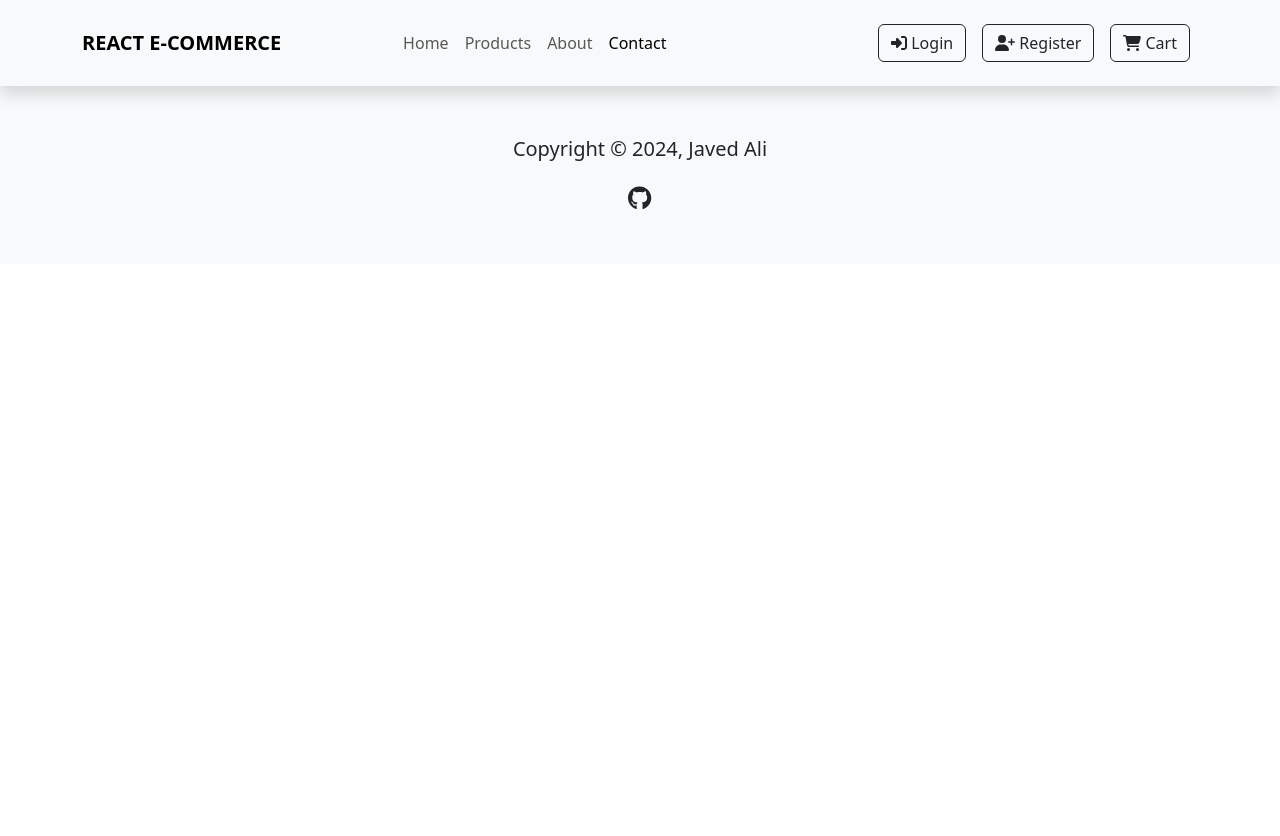
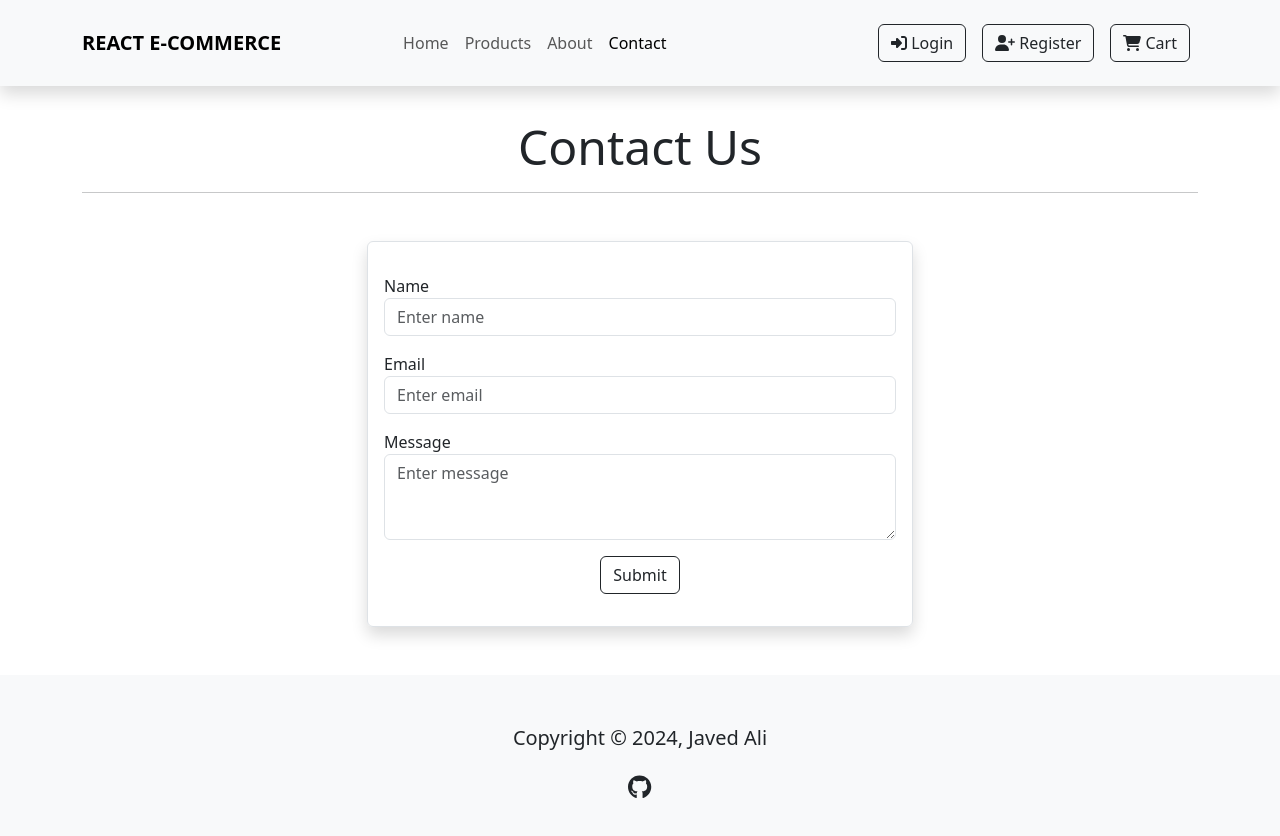
Before and after one commit to javedalihosamani/REACT-E-COMMERCE, a React (Create React App) app: page /contact in a window 1280 px wide. Shown: the top 836 px of the page. Before the commit the page ends 800 px from the top, so only its background shows below. Built offline with nearby package versions, Linux system fonts and the light colour scheme.

Commit message:
Redux Package installed and reducer action completed

```diff
--- a/package.json
+++ b/package.json
@@ -9,18 +9,22 @@
     "@fortawesome/free-regular-svg-icons": "^6.6.0",
     "@fortawesome/free-solid-svg-icons": "^6.6.0",
     "@fortawesome/react-fontawesome": "^0.2.2",
+    "@reduxjs/toolkit": "^2.2.7",
     "@testing-library/jest-dom": "^5.17.0",
     "@testing-library/react": "^13.4.0",
     "@testing-library/user-event": "^13.5.0",
     "ajv": "^8.17.1",
     "ajv-keywords": "^5.1.0",
+    "axios": "^1.7.7",
     "bootstrap": "^5.3.3",
     "react": "^18.3.1",
     "react-dom": "^18.3.1",
     "react-fast-marquee": "^1.6.5",
     "react-loading-skeleton": "^3.5.0",
+    "react-redux": "^9.1.2",
     "react-router-dom": "^6.26.2",
     "react-scripts": "5.0.1",
+    "react-toastify": "^10.0.5",
     "web-vitals": "^2.1.4"
   },
   "scripts": {
--- a/src/pages/ContactPage.jsx
+++ b/src/pages/ContactPage.jsx
@@ -5,6 +5,39 @@ const Contact = () => {
   return (
     <>
     <Header/>
+    <div className="container my-3 py-3">
+      <div className="row">
+        <div className="col">
+          <h5 className="display-5 text-center">Contact Us</h5>
+          <hr />
+        </div>
+      </div>
+    </div>
+    <div className="container mb-5">
+      <div className="row">
+        <div className="col-xs-12 col-sm-12 col-md-12 offset-lg-3 col-lg-6 offset-xl-3 col-xl-6 offset-xxl-3 col-xxl-6">
+          <div className="border rounded p-3 shadow">
+            <form>
+              <div className="form-group my-3">
+                <label for="name">Name</label>
+                <input type="text" className="form-control" id="name" name='name' placeholder="Enter name" required />
+              </div>
+              <div className="form-group my-3">
+                <label for="email">Email</label>
+                <input type="email" className="form-control" id="email" name='email' placeholder="Enter email" required />
+              </div>
+              <div className="form-group my-3">
+                <label for="message">Message</label>
+                <textarea className="form-control" id="message" name='message' rows="3" placeholder="Enter message" required></textarea>
+              </div>
+              <div className="form-group my-3 text-center">
+                <button type="submit" className="btn btn-outline-dark">Submit</button>
+              </div>
+            </form>
+          </div>
+        </div>
+      </div>
+    </div>
     <Footer/>
     </>
   )
```
Also changed, not shown: src/redux/API/API.jsx (added, +11 -0 lines), src/redux/action/ProductAction.jsx (added, +7 -0 lines), src/redux/reducer/ProductReducer.jsx (added, +21 -0 lines), 1 other file (tests, documents, lock files or other folders).
